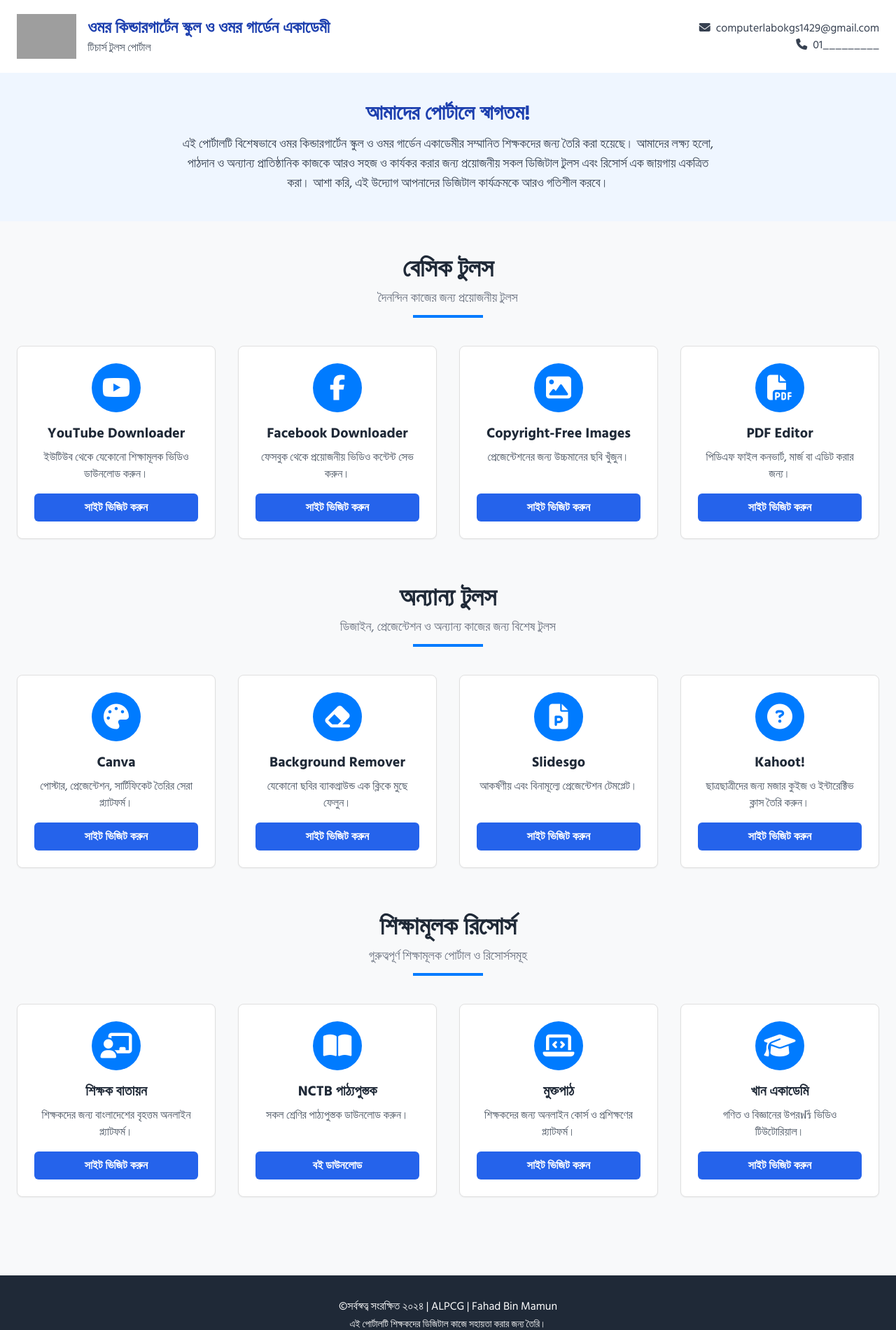
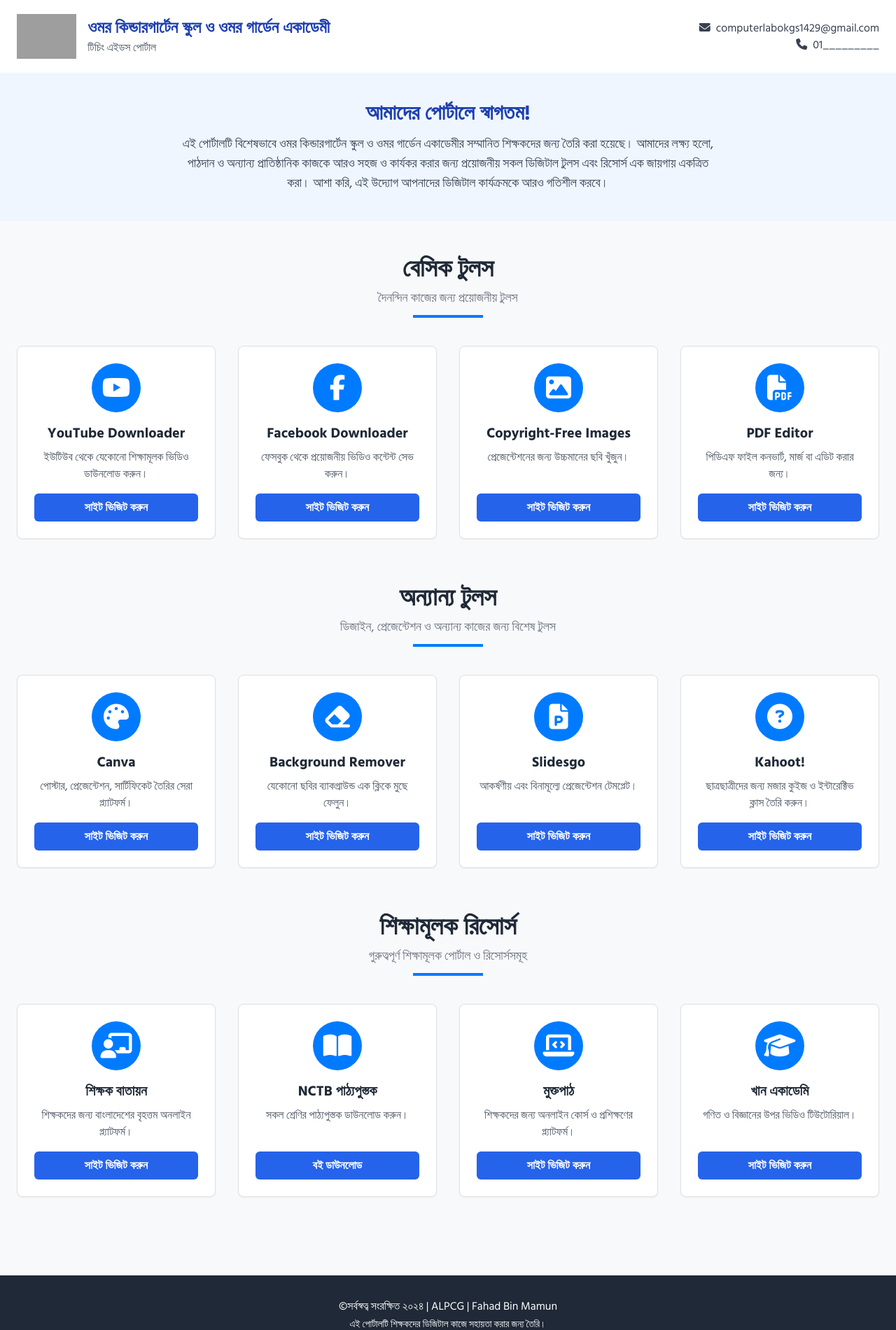
Before and after one commit to FahadBinMamun/teachingaids, a plain HTML site: page index.html in a window 1280 px wide. Shown: the top 1900 px of the page at 70% size. Drawn offline with nearby package versions, Linux system fonts and the light colour scheme; grey boxes are pictures that could not be loaded.

Commit message:
Update index.html

```diff
--- a/index.html
+++ b/index.html
@@ -4,7 +4,7 @@
     <meta charset="UTF-8">
     <meta name="viewport" content="width=device-width, initial-scale=1.0">
     <link rel="shortcut icon" href="favicon.ico" type="image/x-icon">
-    <title>OKGS টিচার্স টুলস পোর্টাল</title>
+    <title>OKGS টিচার্স টুলস</title>
 
     <!-- Tailwind CSS CDN -->
     <script src="https://cdn.tailwindcss.com"></script>
@@ -86,7 +86,7 @@
                 <img src="https://i.postimg.cc/PJz67sFQ/school-logo.png" alt="স্কুলের লোগো" class="h-16 mb-2 md:mb-0 md:mr-4">
                 <div>
                     <h1 class="text-xl sm:text-2xl font-bold text-blue-800">ওমর কিন্ডারগার্টেন স্কুল ও ওমর গার্ডেন একাডেমী</h1>
-                    <p class="text-gray-600">টিচার্স টুলস পোর্টাল</p>
+                    <p class="text-gray-600">টিচিং এইডস পোর্টাল</p>
                 </div>
             </div>
             <!-- Contact Info Section -->
@@ -305,7 +305,7 @@
                             <i class="fas fa-graduation-cap text-4xl"></i>
                         </div>
                         <h3 class="text-xl font-bold mb-2">খান একাডেমি</h3>
-                        <p class="text-gray-600 mb-4">গণিত ও বিজ্ঞানের উপরฟรี ভিডিও টিউটোরিয়াল।</p>
+                        <p class="text-gray-600 mb-4">গণিত ও বিজ্ঞানের উপর ভিডিও টিউটোরিয়াল।</p>
                     </div>
                     <a href="https://bn.khanacademy.org/" target="_blank" rel="noopener noreferrer" class="mt-auto inline-block bg-blue-600 hover:bg-blue-700 text-white font-bold py-2 px-5 rounded-md transition-colors">
                         সাইট ভিজিট করুন
```
